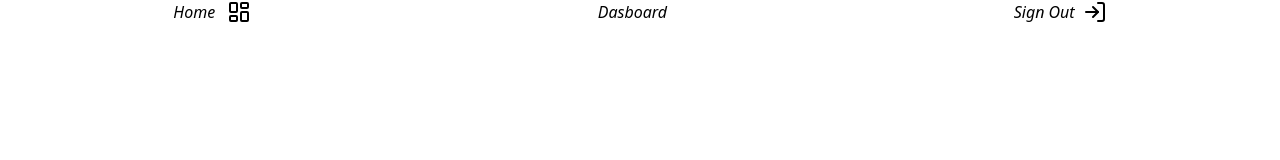
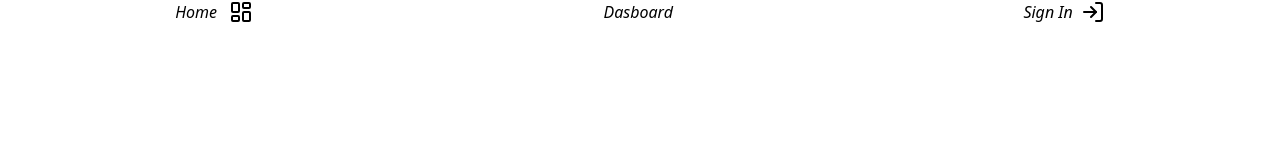
Before and after one commit to MuliaAndiki/uts-pbw, a Next.js app: page /todo in a window 1280 px wide. Shown: the top 160 px of the page. Built offline with nearby package versions, Linux system fonts and the light colour scheme.

Commit message:
feat:fixin logout

```diff
--- a/app/(pages)/todo/page.tsx
+++ b/app/(pages)/todo/page.tsx
@@ -57,7 +57,8 @@ const Todo = () => {
       });
   };
   const handleLoqout = () => {
-    API.post(`/auth/logout/${(id as any)._id}`, null, {
+    if (!id) return;
+    API.post(`/auth/logout/${id}`, null, {
       headers: { Authorization: `Bearer ${token}` },
     })
       .then((res) => {
@@ -125,11 +126,9 @@ const Todo = () => {
               <Return key={index} todo={todo} index={index} />
             ))}
           </div>
-          <Link href="/landingpage">
-            <button onClick={handleLoqout} className="border-2 rounded-md">
-              Quit
-            </button>
-          </Link>
+          <button onClick={handleLoqout} className="border-2 rounded-md">
+            Quit
+          </button>
         </div>
       </div>
     </>
--- a/app/components/navbar/nabvar.tsx
+++ b/app/components/navbar/nabvar.tsx
@@ -17,7 +17,7 @@ const Navbar: React.FC = () => {
         </Link>
         <Link href="/auth/login">
           <div className="flex gap-x-2">
-            <h1 className="italic">Sign Out</h1>
+            <h1 className="italic">Sign In</h1>
             <LogIn />
           </div>
         </Link>
--- a/app/components/partical/return.tsx
+++ b/app/components/partical/return.tsx
@@ -31,7 +31,7 @@ const Return: React.FC<returnPros> = ({ todo, index }) => {
         setTodos(updateTodos);
       })
       .catch((err) => {
-        console.log("Edit Gagal", err.response?.data || err.message);
+        console.log("Edit Gagal",err);
       });
   };
 
```
